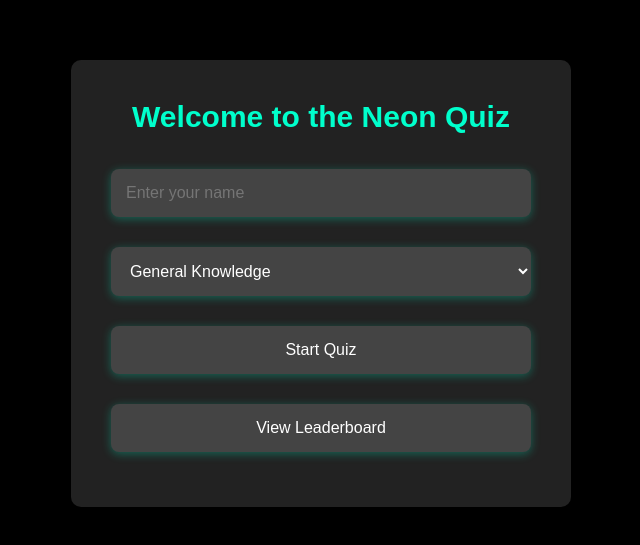
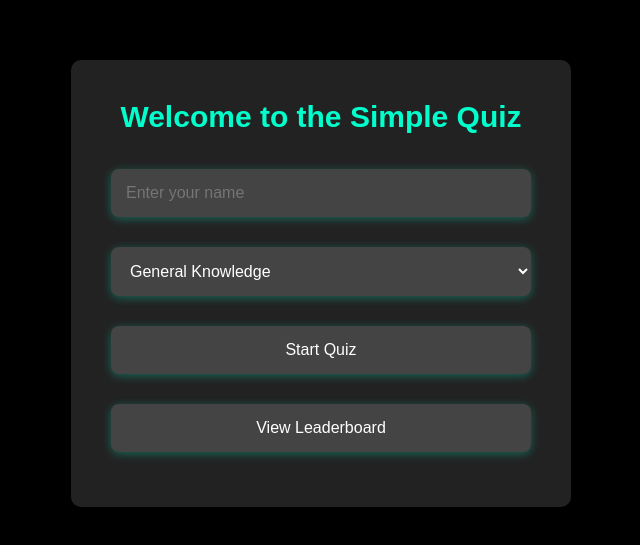
Before and after one commit to ChristopherJoshy/Simple-Quiz-Website, a plain HTML site: page index.html in a window 1280 px wide. Shown: the part 117-662 px from the top of the page, without its empty margins (319-959 px from the left). Drawn offline with Linux system fonts and the light colour scheme.

Commit message:
Update index.html

```diff
--- a/index.html
+++ b/index.html
@@ -3,12 +3,12 @@
 <head>
     <meta charset="UTF-8">
     <meta name="viewport" content="width=device-width, initial-scale=1.0">
-    <title>Neon Quiz</title>
+    <title>Simple Quiz</title>
     <link rel="stylesheet" href="styles.css">
 </head>
 <body>
     <div class="quiz-container">
-        <h1>Welcome to the Neon Quiz</h1>
+        <h1>Welcome to the Simple Quiz</h1>
         <div id="user-input-section">
             <input type="text" id="user-name" placeholder="Enter your name" required>
             <select id="quiz-topic">
```
